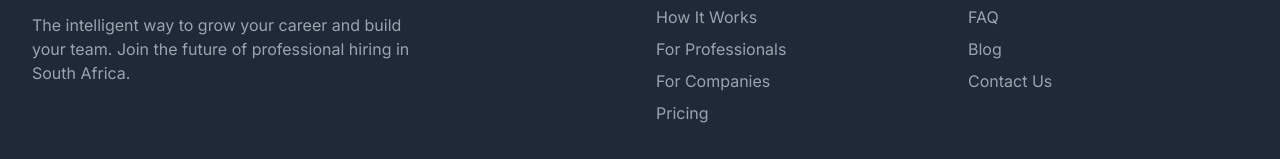
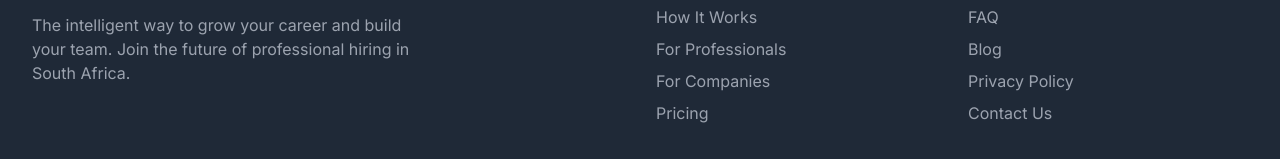
Before and after one commit to Jamie123234/recruitai-website, a plain HTML site: page index.html in a window 1280 px wide. Shown: the part 4358-4517 px from the top of the page. Drawn offline with nearby package versions, Linux system fonts and the light colour scheme.

Commit message:
Update index.html

```diff
--- a/index.html
+++ b/index.html
@@ -368,6 +368,7 @@
                     <ul class="mt-4 space-y-2">
                         <li><a href="#faq" class="text-gray-400 hover:text-white">FAQ</a></li>
                         <li><a href="#" class="text-gray-400 hover:text-white">Blog</a></li>
+                        <li><a href="privacy_policy.html" class="text-gray-400 hover:text-white">Privacy Policy</a></li>
                         <li><a href="#" class="text-gray-400 hover:text-white">Contact Us</a></li>
                     </ul>
                 </div>
```
